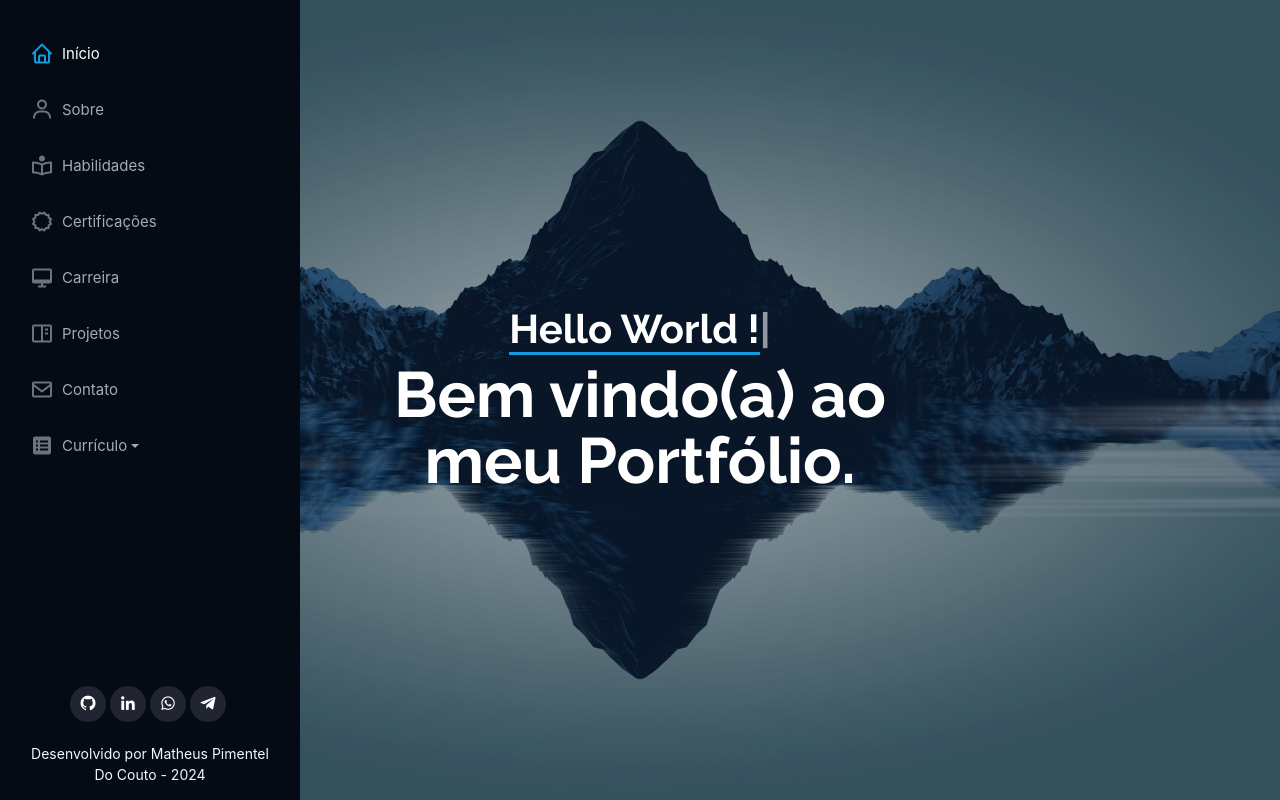
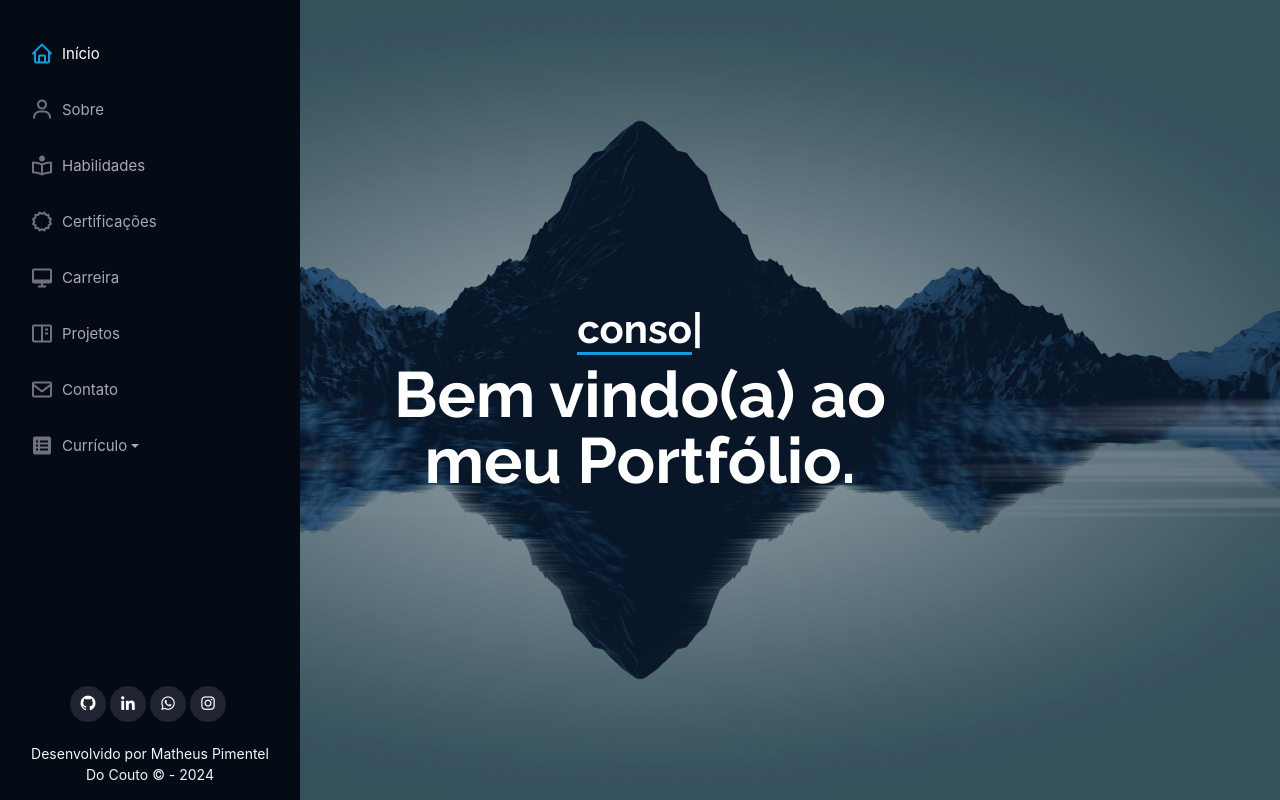
Before and after one commit to matheuspcouto/matheuspcouto.github.io, an Angular app: page / in a window 1280 px wide. Shown: the top 800 px of the page. Built offline with nearby package versions, Linux system fonts and the light colour scheme.

Commit message:
Melhorias

```diff
--- a/src/app/app.component.css
+++ b/src/app/app.component.css
@@ -1,21 +1,3 @@
-a {
-  color: #149ddd;
-}
-
-a:hover {
-  color: #37b3ed;
-  text-decoration: none;
-}
-
-h1,
-h2,
-h3,
-h4,
-h5,
-h6 {
-  font-family: "Raleway", sans-serif;
-}
-
 #main {
   margin-left: 300px;
 }
--- a/src/app/app.component.html
+++ b/src/app/app.component.html
@@ -16,7 +16,7 @@
   <!-- ======= Hero Section ======= -->
   <section id="hero" class="d-flex flex-column justify-content-center align-items-center">
     <div class="hero-container text-lg-center" data-aos="fade-in">
-      <h3><span class="typed" data-typed-items="Hello World ! "></span></h3>
+      <h3><span class="typed" data-typed-items="console.log('Hello World')"></span></h3>
       <h1>Bem vindo(a) ao</h1>
       <h1>meu Portfólio.</h1>
     </div>
@@ -210,7 +210,7 @@
                       </div>
                       <div class="card-footer">
                         <div class="social-links mt-2 text-center">
-                          <a [href]="project.url" target="_blank"><i class="icofont-arrow-right"></i></a>
+                          <a [href]="project.url" target="_blank"><i class="icofont-external-link"></i></a>
                         </div>
                       </div>
                     </div>
@@ -233,7 +233,7 @@
                       </div>
                       <div class="card-footer">
                         <div class="social-links mt-2 text-center">
-                          <a [href]="project.url" target="_blank"><i class="icofont-arrow-right"></i></a>
+                          <a [href]="project.url" target="_blank"><i class="icofont-external-link"></i></a>
                         </div>
                       </div>
                     </div>
@@ -256,7 +256,7 @@
                       </div>
                       <div class="card-footer">
                         <div class="social-links mt-2 text-center">
-                          <a [href]="project.url" target="_blank"><i class="icofont-arrow-right"></i></a>
+                          <a [href]="project.url" target="_blank"><i class="icofont-external-link"></i></a>
                         </div>
                       </div>
                     </div>
@@ -294,7 +294,7 @@
               </div>
               <div class="card-footer">
                 <div class="social-links mt-2 text-center">
-                  <a [href]="project.url" target="_blank"><i class="icofont-arrow-right"></i></a>
+                  <a [href]="project.url" target="_blank"><i class="icofont-external-link"></i></a>
                 </div>
               </div>
             </div>
@@ -310,5 +310,5 @@
 
   <app-footer></app-footer>
 
-  <a href="#" class="back-to-top"><i class="icofont-simple-up"></i></a>
+  <a href="#" class="back-to-top"><i class="icofont-arrow-up"></i></a>
 </div>
--- a/src/app/footer/footer.component.html
+++ b/src/app/footer/footer.component.html
@@ -47,10 +47,10 @@
           class="bx bxl-linkedin"></i></a>
       <a href="https://api.whatsapp.com/send?phone=5563992014337" target="_blank" class="Whatsapp"><i
           class="bx bxl-whatsapp"></i></a>
-      <a href="https://t.me/MatheusPcouto" target="_blank" class="Telegram"><i class="bx bxl-telegram"></i></a>
+      <a href="https://www.instagram.com/matheuspcouto/?hl=pt-br" target="_blank" class="instagram"><i class="bx bxl-instagram"></i></a>
     </div> <br>
     <div class="copyright">
-      <span>Desenvolvido por Matheus Pimentel Do Couto - {{year}}</span>
+      <span>Desenvolvido por Matheus Pimentel Do Couto © - {{year}}</span>
     </div>
   </div>
 </footer>
--- a/src/styles.css
+++ b/src/styles.css
@@ -1 +1,17 @@
-/* You can add global styles to this file, and also import other style files */
+a {
+  color: #149ddd;
+}
+
+a:hover {
+  color: #37b3ed;
+  text-decoration: none;
+}
+
+h1,
+h2,
+h3,
+h4,
+h5,
+h6 {
+  font-family: "Raleway", sans-serif;
+}
```
Also changed, not shown: src/assets/img/projetos/QRCodeCurriculo.png (deleted), src/assets/img/projetos/tribo-store.png.
